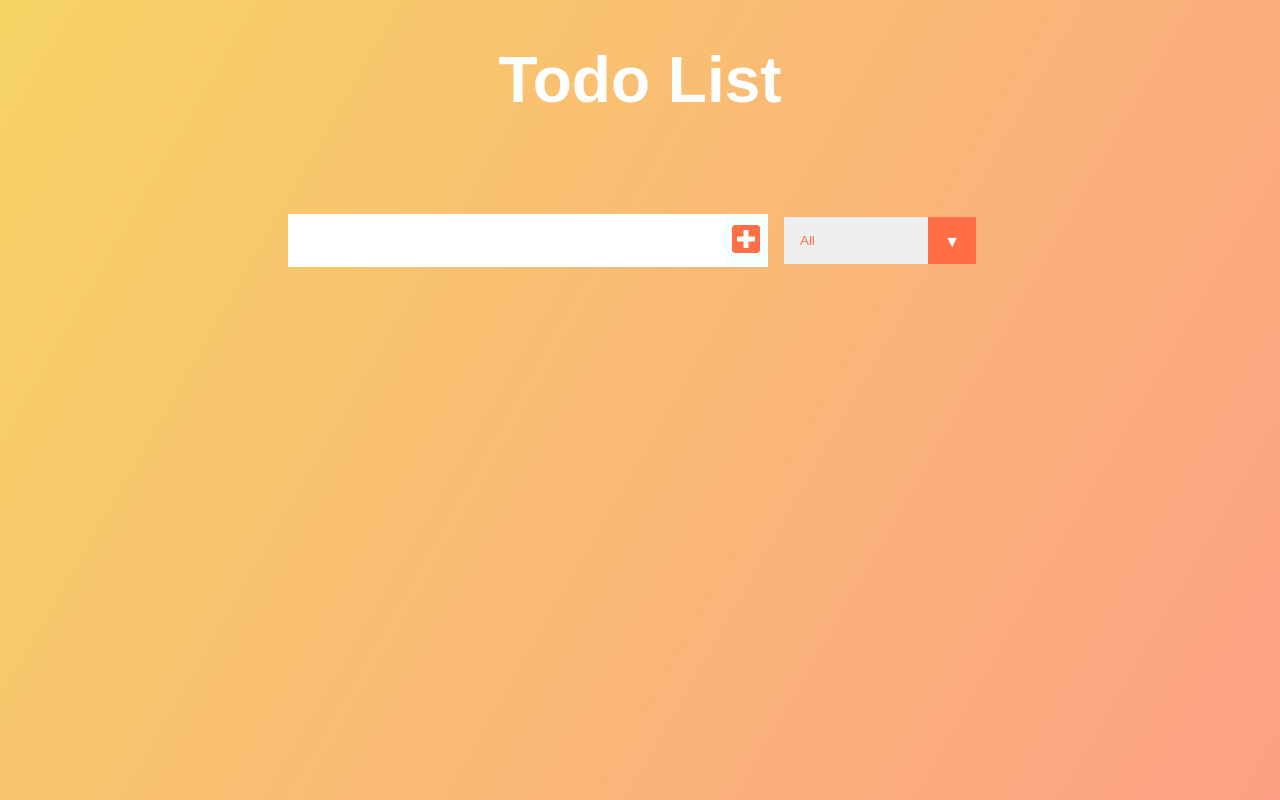
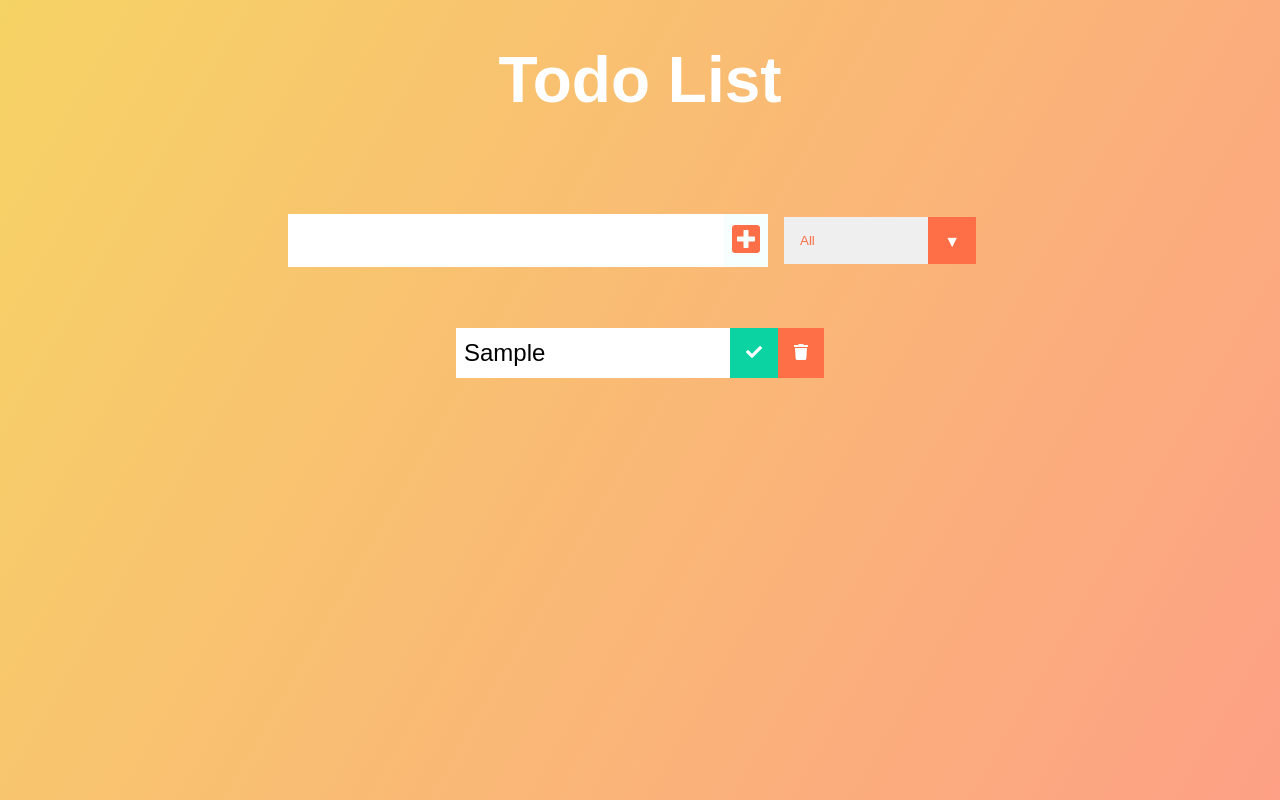
Before and after one commit to Johnny-Morgan/react-todo, a React (Create React App) app: page / in a window 1280 px wide. Both pictures are taken after typing "Sample" into the empty fields and a click on the button 746 px from the left and 240 px from the top of the page. Built offline with nearby package versions, Linux system fonts and the light colour scheme.

Commit message:
Pass todos prop to TodoList component and render todos

```diff
--- a/src/App.js
+++ b/src/App.js
@@ -18,7 +18,7 @@ const App = () => {
         todos={todos}
         setTodos={setTodos}
       />
-      <TodoList />
+      <TodoList todos={todos} />
     </div>
   );
 };
--- a/src/components/Todo.js
+++ b/src/components/Todo.js
@@ -1,9 +1,9 @@
 import React from "react";
 
-const Todo = () => {
+const Todo = ({ text }) => {
   return (
     <div className="todo">
-      <li className="todo-item">Hello</li>
+      <li className="todo-item">{text}</li>
       <button className="complete-btn">
         <i className="fas fa-check"></i>
       </button>
--- a/src/components/TodoList.js
+++ b/src/components/TodoList.js
@@ -1,9 +1,14 @@
 import React from "react";
+import Todo from "./Todo";
 
-const TodoList = () => {
+const TodoList = ({ todos }) => {
   return (
     <div className="todo-container">
-      <ul className="todo-list"></ul>
+      <ul className="todo-list">
+        {todos.map((todo) => (
+          <Todo text={todo.text} key={todo.id} />
+        ))}
+      </ul>
     </div>
   );
 };
```
Also changed, not shown: 1 other file (tests, documents, lock files or other folders).
